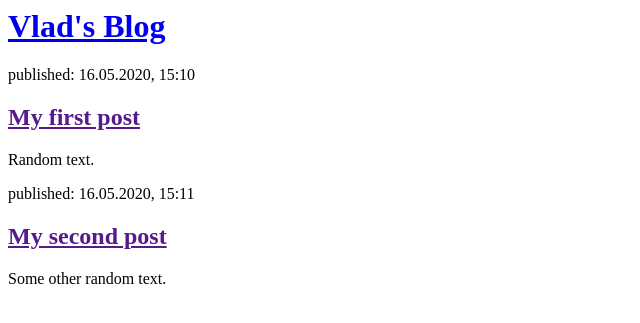
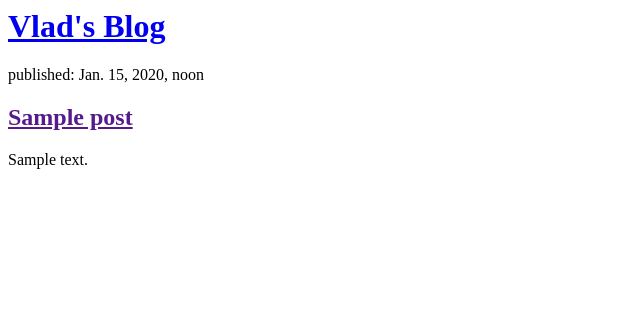
Before and after one commit to FloreaVlad12/my-first-blog, a Django app: page / in a window 1280 px wide. Shown: the top 323 px of the page, without its empty margins (0-640 px from the left). Run offline with Django 3.2, Linux system fonts and the light colour scheme; tables that the repository leaves empty hold one stand-in row (values such as "Sample post").

Commit message:
Modified templates to display posts from database.

```diff
--- a/blog/templates/blog/post_list.html
+++ b/blog/templates/blog/post_list.html
@@ -7,16 +7,14 @@
             <h1><a href="/">Vlad's Blog</a></h1>
         </div>
 
-        <div>
-            <p>published: 16.05.2020, 15:10</p>
-            <h2><a href="">My first post</a></h2>
-            <p>Random text.</p>
-        </div>
+        {% for post in posts %}
+    <div>
+        <p>published: {{ post.published_date }}</p>
+        <h2><a href="">{{ post.title }}</a></h2>
+        <p>{{ post.text|linebreaksbr }}</p>
+    </div>
+{% endfor %}
 
-        <div>
-            <p>published: 16.05.2020, 15:11</p>
-            <h2><a href="">My second post</a></h2>
-            <p>Some other random text.</p>
-        </div>
+
     </body>
 </html>
--- a/blog/views.py
+++ b/blog/views.py
@@ -1,5 +1,8 @@
 from django.shortcuts import render
+from .models import Post
+from django.utils import timezone
 
 # Create your views here.
 def post_list(request):
-    return render(request, 'blog/post_list.html', {})
+     posts = Post.objects.filter(published_date__lte=timezone.now()).order_by('published_date')
+     return render(request, 'blog/post_list.html', {'posts': posts})
--- /dev/null
+++ b/cmd commands.txt
@@ -0,0 +1,2 @@
+myvenv\Scripts\activate       // activates the virtual environment
+python manage.py runserver    //run the server (first swicth to virtual environment)
```
